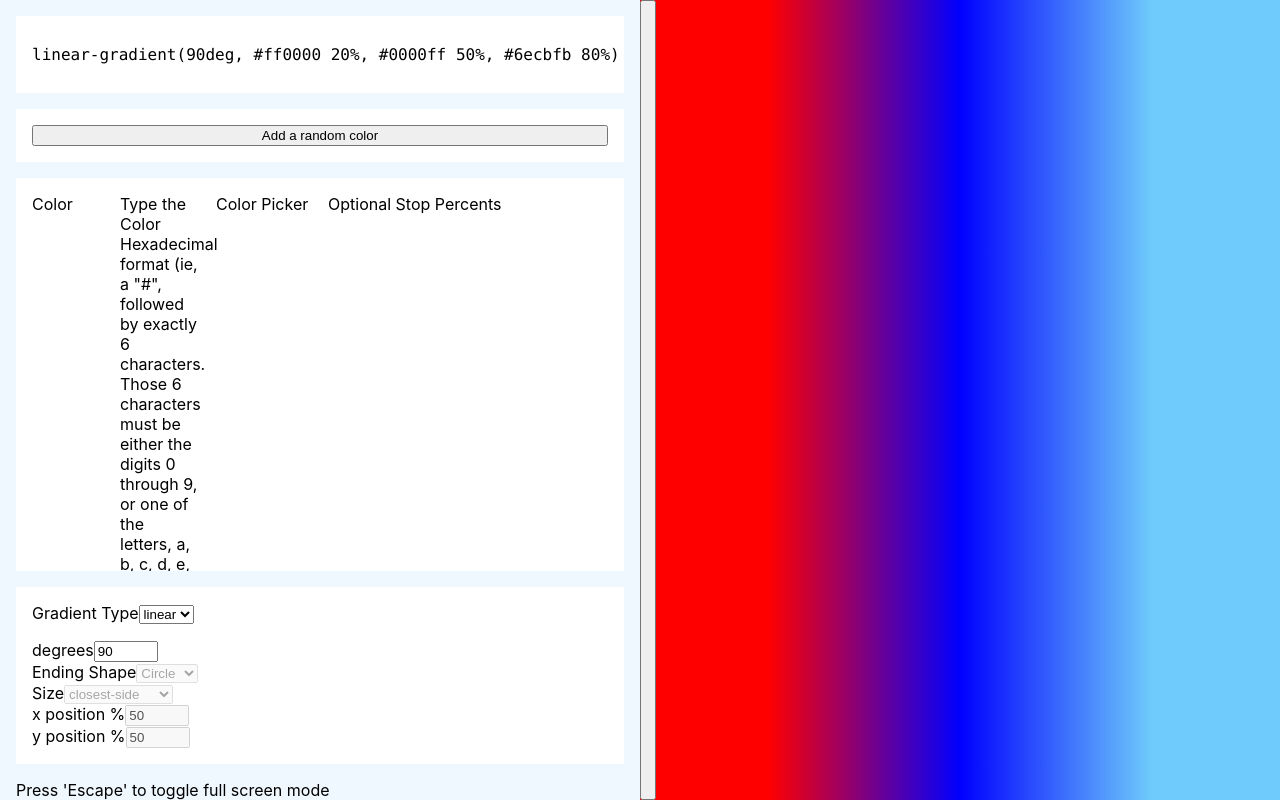
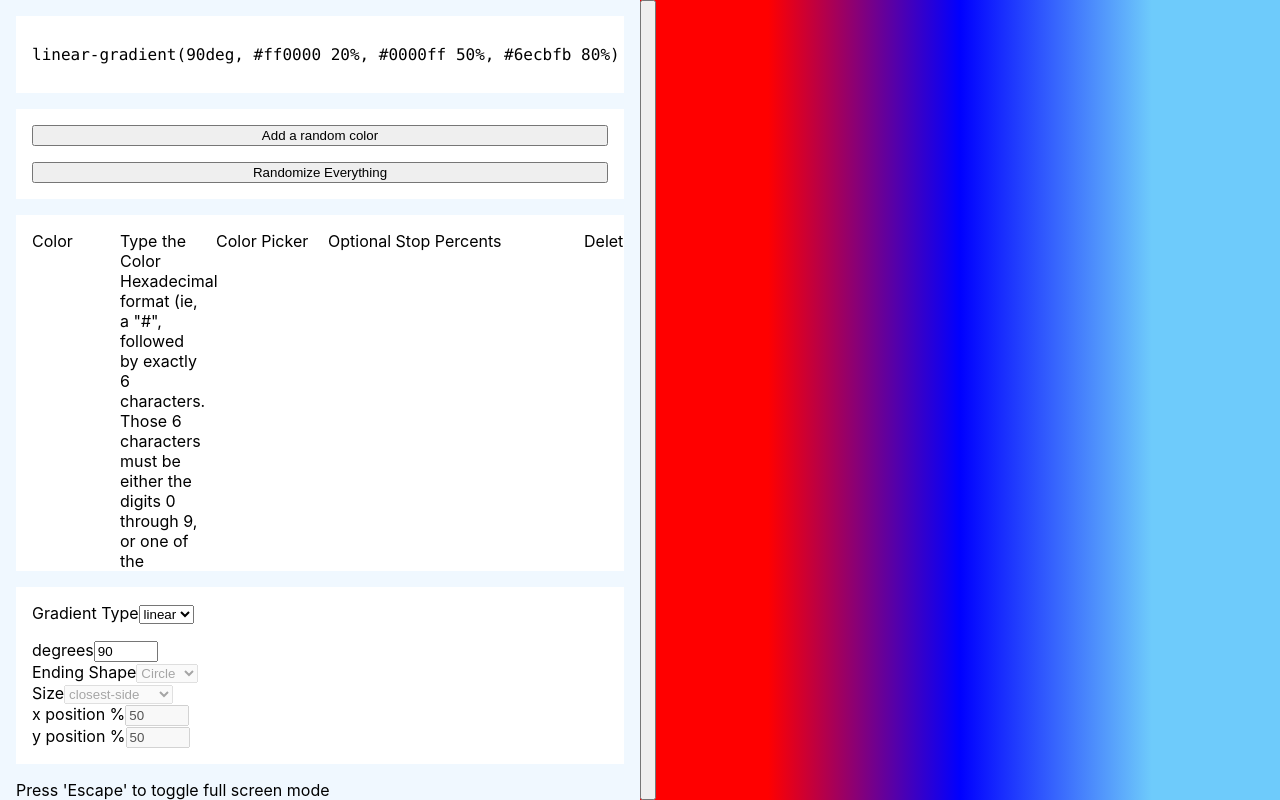
Before and after one commit to bellcd/gradient-generator, a React app: page / in a window 1280 px wide. Built offline with nearby package versions, Linux system fonts and the light colour scheme.

Commit message:
[wip] Adds basic randomizer functionality

```diff
--- a/src/App.js
+++ b/src/App.js
@@ -2,11 +2,12 @@ import './App.css';
 import React, { useState, useEffect } from 'react';
 import {
   defaultColors,
-  defaultGradientOptions
+  defaultGradientOptions,
+  gradientWords
 } from './constants/gradient-constants';
 import messages, { MessagesContext } from './translations/messages';
 import Flyout from './Flyout';
-import { makeGradientString } from './utils/gradient-utils';
+import { makeGradientString, randomColorGenerator } from './utils/gradient-utils';
 import Prism from 'prismjs';
 
 Prism.highlightAll();
@@ -97,6 +98,92 @@ function App() {
     setColors(colors.filter((color, index) => index !== i))
   };
 
+  const handleRandomize = () => {
+    setColors(makeRandomColors());
+    setGradientOptions(makeRandomOptions());
+  };
+
+  const calculateRandomPosition = () => {
+    return Number.parseFloat(Math.random().toPrecision(2));
+  }
+
+  const makeRandomColors = () => {
+    // number of colors
+      // random number between 2 - 40
+      const numberOfColors = Math.round(Math.random() * 38) + 2;
+      // colors themselves
+        // use randomColorGenerator()
+      const colors = new Array(numberOfColors).fill(null).map(() => {
+        return {
+          color: randomColorGenerator(),
+          stopPositions: []
+        }
+      })
+      // TODO: finish
+      // 0, 1, or 2 stop percents per color
+        // percentage of the stop percents
+    return colors;
+  };
+  const makeRandomOptions = () => {
+    // gradient type
+      // random number between 0 - 2, for linear, radial, or conic
+      const num = Math.round(Math.random() * 2);
+      const object = {
+        0: gradientWords.LINEAR,
+        1: gradientWords.RADIAL,
+        2: gradientWords.CONIC
+      }
+      const gradientTypeToUse = object[num];
+    // if linear
+    if (gradientTypeToUse === gradientWords.LINEAR) {
+      // random number between 0 - 360, degrees
+      const degreesToUse = Math.round(Math.random() * 360);
+      return {
+        gradientType: gradientTypeToUse,
+        degrees: degreesToUse
+      };
+    }
+    // else if radial
+    if (gradientTypeToUse === gradientWords.RADIAL) {
+      // random number between 0 - 1, for circle or ellipse, ending shape
+      const endingShapeToUse = Math.round(Math.random()) === 1 ? gradientWords.CIRCLE : gradientWords.ELLIPSE;
+      // random number between 0 - 3, for closest-side, farthest-side, closest-corner, farthest-corner, size
+      const sizeObject = {
+        0: gradientWords.CLOSEST_SIDE,
+        1: gradientWords.FARTHEST_SIDE,
+        2: gradientWords.CLOSEST_CORNER,
+        3: gradientWords.FARTHEST_CORNER,
+      };
+      const sizeToUse = sizeObject[Math.round(Math.random() * 3)];
+      // random number between 0 - 100, for x position
+      const xPositionToUse = calculateRandomPosition();
+      // random number between 0 - 100, for y position
+      const yPositionToUse = calculateRandomPosition();
+      return {
+        gradientType: gradientTypeToUse,
+        endingShape: endingShapeToUse,
+        size: sizeToUse,
+        xPosition: xPositionToUse,
+        yPosition: yPositionToUse
+      };
+    }
+    // else if conic
+    if (gradientTypeToUse === gradientWords.CONIC) {
+      // random number between 0 - 360, degrees
+      const degreesToUse = Math.round(Math.random() * 360);
+      // random number between 0 - 100, for x position
+      const xPositionToUse = calculateRandomPosition();
+      // random number between 0 - 100, for y position
+      const yPositionToUse = calculateRandomPosition();
+      return {
+        gradientType: gradientTypeToUse,
+        degrees: degreesToUse,
+        xPosition: xPositionToUse,
+        yPosition: yPositionToUse
+      };
+    }
+  };
+
   return (
     <MessagesContext.Provider value={messages}>
       <div className="wrapper">
@@ -108,6 +195,7 @@ function App() {
           deleteColor={deleteColor}
           gradientOptions={gradientOptions}
           setGradientOptions={setGradientOptions}
+          handleRandomize={handleRandomize}
         />
         <div
           className={`gradient ${isFullScreen ? 'fullScreen' : '' }`}
@@ -141,6 +229,16 @@ export default App;
       // 'press "escape" to toggle fullscreen mode as a tooltip on icon hover
   // mobile design
   // randomizer
+    // number of colors
+    // colors themselves
+    // 0, 1, or 2 stop percents per color
+      // percentage of the stop percents
+    // gradient type
+    // degrees
+    // ending shape
+    // size
+    // x position
+    // y position
   // change display formatting of gradientString
     // conic-gradient(from 66deg at 37% 65%, #ff0000 1%, #0000ff 32%, #6ecbfb 55.00000000000001%, #8f0b29, #e0a7d7, #f8fcca, #eeffeb, #cde3cc, #fea75d, #cbc5e0)
     // conic-gradient(
@@ -156,3 +254,4 @@ export default App;
     //     #fea75d,
     //     #cbc5e0
     // )
+  // Colors, might not need the header row of labels, maybe tooltip popups? would prevent horizontal overflow on narrower screens
--- a/src/Colors.css
+++ b/src/Colors.css
@@ -1,5 +1,5 @@
 .colors {
   display: grid;
-  grid-template-columns: 4.5rem minmax(5rem, 1fr) 6rem minmax(20rem, 1fr) 6rem;
+  grid-template-columns: 4.5rem minmax(5rem, 1fr) 6rem minmax(15rem, 1fr) 3rem;
   gap: 1rem;
 }
--- a/src/Colors.js
+++ b/src/Colors.js
@@ -16,7 +16,7 @@ const Colors = ({
     HEXADECIMAL_FORMAT_EXPLAINER,
     COLOR_PICKER,
     OPTIONAL_STOP_PERCENTS,
-    DELETE_COLOR
+    DELETE
   } = useContext(MessagesContext);
   return (
     <div className="colors">
@@ -28,7 +28,7 @@ const Colors = ({
       </span>
       <span>{COLOR_PICKER}</span>
       <span>{OPTIONAL_STOP_PERCENTS}</span>
-      <span>{DELETE_COLOR}</span>
+      <span>{DELETE}</span>
       {colors.map((colorObj, colorIndex, colorsArray) => {
         return <Color
           key={colorIndex}
--- a/src/Flyout.js
+++ b/src/Flyout.js
@@ -19,6 +19,7 @@ const Flyout = ({
   deleteColor,
   gradientOptions,
   setGradientOptions,
+  handleRandomize
 }) => {
   const {
     ADD_A_RANDOM_COLOR,
@@ -36,7 +37,8 @@ const Flyout = ({
     CLOSEST_CORNER,
     FARTHEST_CORNER,
     X_POSITION,
-    Y_POSITION
+    Y_POSITION,
+    RANDOMIZE_EVERYTHING
   } = useContext(MessagesContext);
 
   const resizingRef = useRef({ isResizing: false, maxFlyoutWidth: 0 });
@@ -115,6 +117,9 @@ const Flyout = ({
               }}
             >
               {ADD_A_RANDOM_COLOR}
+          </button>
+          <button onClick={handleRandomize}>
+              {RANDOMIZE_EVERYTHING}
           </button>
         </div>
         <div className="flyout__colors-list card">
--- a/src/translations/messages.js
+++ b/src/translations/messages.js
@@ -28,8 +28,9 @@ const messages = {
     HEXADECIMAL_FORMAT_EXPLAINER: 'Hexadecimal format (ie, a "#", followed by exactly 6 characters. Those 6 characters must be either the digits 0 through 9, or one of the letters, a, b, c, d, e, or f',
     COLOR_PICKER: 'Color Picker',
     OPTIONAL_STOP_PERCENTS: 'Optional Stop Percents',
-    DELETE_COLOR: 'Delete Color',
-    FULLSCREEN: `Press 'Escape' to toggle full screen mode`
+    DELETE: 'Delete',
+    FULLSCREEN: `Press 'Escape' to toggle full screen mode`,
+    RANDOMIZE_EVERYTHING: 'Randomize Everything'
 };
 
 export default messages;
--- a/src/utils/gradient-utils.js
+++ b/src/utils/gradient-utils.js
@@ -9,7 +9,7 @@ export const makeGradientString = (colors, {
   xPosition,
   yPosition
 }) => {
-  const colorString = combineGradientColorStops(colors);
+  const colorString = combineGradientColorStopsStrings(colors);
   let gradientString;
 
   if (gradientType === LINEAR) {
@@ -32,13 +32,13 @@ export const makeGradientString = (colors, {
   return gradientString;
 };
 
-export const combineGradientColorStops = colors => {
+export const combineGradientColorStopsStrings = colors => {
   return colors.reduce((acc, colorObj, i) => {
-    return `${acc}${i === 0 ? '' : ', '}${colorObj.color}${makeGradientColorStops(colorObj)}`
+    return `${acc}${i === 0 ? '' : ', '}${colorObj.color}${makeGradientColorStopsString(colorObj)}`
   }, '');
 };
 
-export const makeGradientColorStops = colorObj => {
+export const makeGradientColorStopsString = colorObj => {
   return colorObj.stopPositions.length > 0 ? (
     colorObj.stopPositions.reduce((allStops, currentStop, j) => {
       return `${allStops}${j === 0 ? '' : ' '}${currentStop * 100}%`
```
Also changed, not shown: 2 other files (tests, documents, lock files or other folders).
